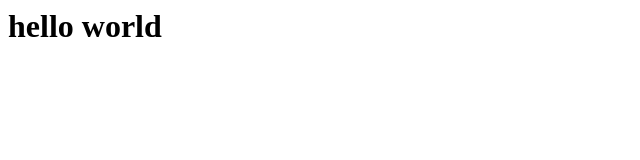
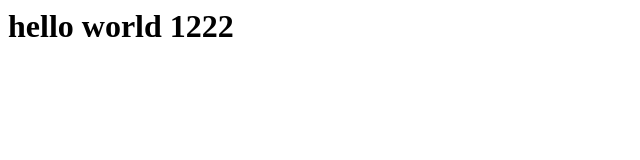
Before and after one commit to kavin2207/testing, a plain HTML site: page public-html/index.html in a window 1280 px wide. Shown: the whole page, without its empty margins (0-640 px from the left). Drawn offline with Linux system fonts and the light colour scheme.

Commit message:
Update index.html

```diff
--- a/public-html/index.html
+++ b/public-html/index.html
@@ -1,5 +1,5 @@
 <html>
 <body>
-<h1>hello world</h1>
+<h1>hello world 1222</h1>
 <body>
 </html>
```
